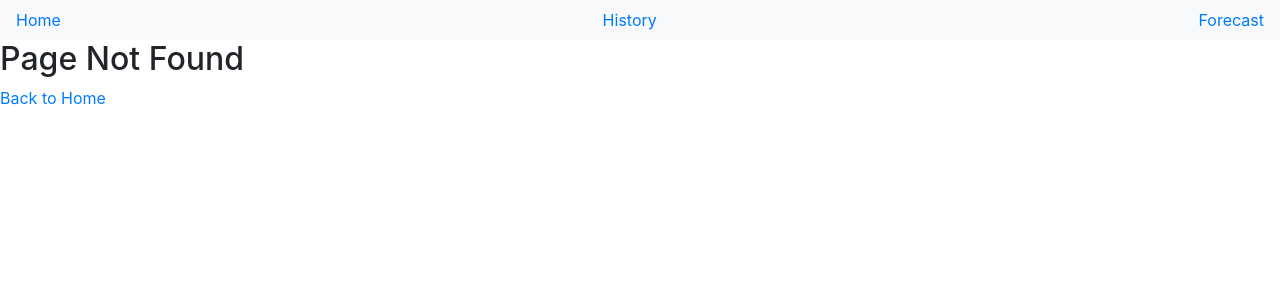
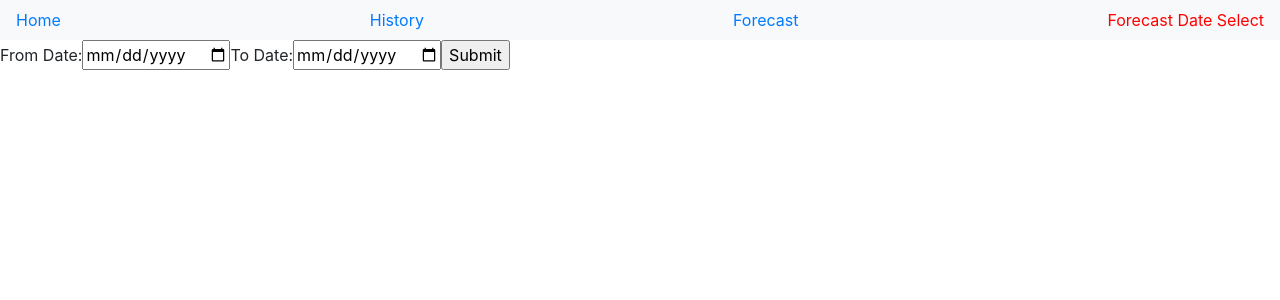
Before and after one commit to JVergo/SWA3, a React (Create React App) app in the folder Flux/: page /forecastDateTime in a window 1280 px wide. Before the commit this address had no page. Shown: the top 300 px of the page. Built offline with nearby package versions, Linux system fonts and the light colour scheme; what flux would draw is missing.

Commit message:
Forgot to push work.

```diff
--- a/Flux/src/App.js
+++ b/Flux/src/App.js
@@ -7,6 +7,8 @@ import Forecast from "./pages/Forecast";
 import NotFound from "./pages/NotFound";
 import NavBar from "./components/common/NavBar";
 
+import ForecastDateTime from "./components/DateTime";
+
 function App() {
     return (
         <>
@@ -15,6 +17,7 @@ function App() {
                 <Route path="/" exact component={Home} />
                 <Route path="/history" exact component={History} />
                 <Route path="/forecast" exact component={Forecast} />
+                <Route path="/forecastDateTime" exact component={ForecastDateTime} />
                 <Route component={NotFound} />
             </Switch>
         </>
--- /dev/null
+++ b/Flux/src/components/DateTime.js
@@ -0,0 +1,45 @@
+import React from "react";
+
+function ForecastDateTime(){
+    let fromDate;
+    let toDate;
+
+    function onFromDateChange(e){
+        fromDate = e.value;
+        console.log(e);
+    }
+
+    function onToDateChange(e){
+        toDate = e.value;
+    }
+
+    function getDates(startDate, stopDate) {
+        var dateArray = new Array();
+        var currentDate = startDate;
+        while (currentDate <= stopDate) {
+            dateArray.push(new Date (currentDate));
+            currentDate = currentDate.addDays(1);
+        }
+        return dateArray;
+    }
+
+    function onDateSubmit(e){
+        let dates = getDates(fromDate, toDate);
+        console.log(fromDate);
+        console.log(dates);
+    }
+
+    return(
+        <div>
+            <form>
+                <label>From Date:</label>
+                    <input type = "date" value = {fromDate} onChange = {onFromDateChange}/>
+                <label>To Date:</label>
+                    <input type = "date" value = {toDate} onChange =  {onToDateChange}/>
+                <input type = "button" value = "Submit" onClick = {onDateSubmit} />
+            </form>
+        </div>
+    );
+}
+
+export default ForecastDateTime;
--- a/Flux/src/components/common/NavBar.js
+++ b/Flux/src/components/common/NavBar.js
@@ -16,6 +16,9 @@ function NavBar() {
             <NavLink activeStyle={activeStyle} to="/forecast">
                 Forecast
             </NavLink>
+            <NavLink activeStyle={activeStyle} to="/forecastDateTime">
+                Forecast Date Select
+            </NavLink>
         </nav>
     );
 }
--- a/Flux/src/pages/Forecast.js
+++ b/Flux/src/pages/Forecast.js
@@ -2,6 +2,8 @@ import React, { useState, useEffect } from "react";
 import ForecastLists from "../components/ForecastList";
 import ForecastStore from "../stores/ForecastStore";
 import { getHorsens, getAarhus, getConpenhagen } from "../actions/forecastActions";
+
+import ForecastDateTime from "../components/DateTime";
 
 let place;
 
@@ -46,6 +48,9 @@ function HistoryPage() {
             <button onClick={Aarhus}>Aarhus</button>
             <button onClick={Conpenhagen}>Conpenhagen</button>
 
+            <div>
+                <ForecastDateTime />
+            </div>
             <div className="card mt-4">
                 <ForecastLists forecast={forecast} place={place} />
             </div>
```
